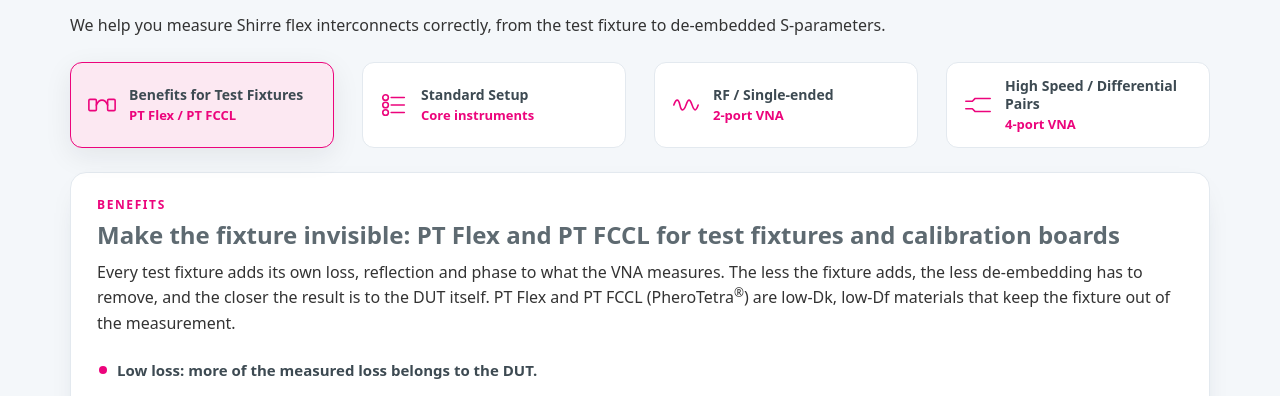
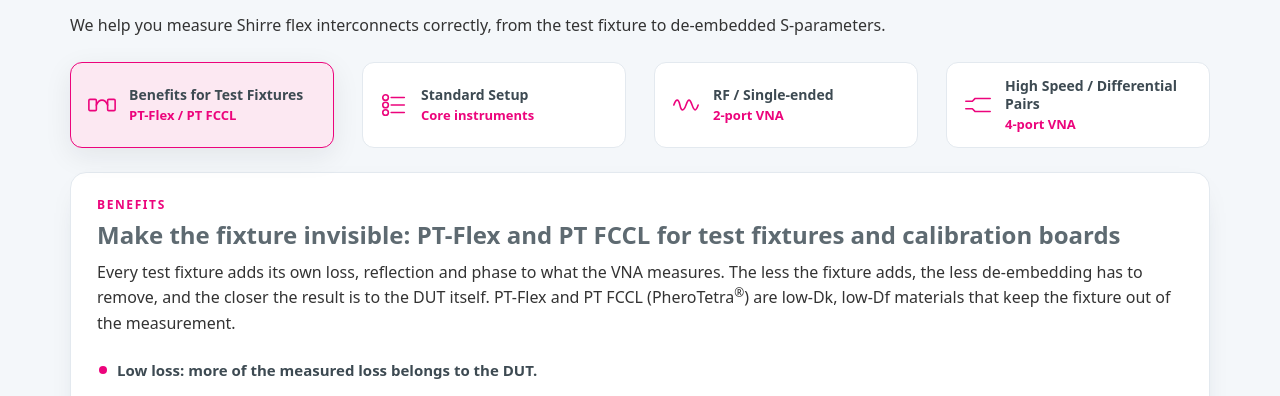
Before and after one commit to ITShirre/www.shirre.com, a Jekyll site: the page built from index.html, in a window 1280 px wide and 900 px high, scrolled down 2623 px. Shown: the part 150-546 px from the top of the window. Built offline with Jekyll 4.4.1, drawn with Linux system fonts in a browser that asks for light colours; some of the changed text lies outside the part shown.

Commit message:
Use PT-Flex naming in Engineering Support

```diff
--- a/_includes/sections/eng-support.html
+++ b/_includes/sections/eng-support.html
@@ -6,6 +6,7 @@
 /* Title uses the site-wide .title-section styles (same as Contact / Application Note). Do not add letter-spacing or a different font. */
 .esp, .esp h1, .esp h2, .esp h3, .esp h4, .esp h5, .esp h6{font-family:system-ui,-apple-system,"Segoe UI",Roboto,"Helvetica Neue",Arial,sans-serif}
 .esp{--esp-mag:#EC047C;--esp-grey:#7A858B;--esp-line:#e3e9ef;font-size:16px;line-height:1.6}
+.esp .nowrap{white-space:nowrap}
 .esp *{box-sizing:border-box}
 .esp .esp-lead{margin:4px 0 24px;font-size:16px;color:#333;max-width:940px}
 .esp .esp-grid{display:grid;grid-template-columns:repeat(2,minmax(0,1fr));column-gap:28px;row-gap:20px;align-items:stretch}
@@ -166,7 +167,7 @@
   <div class="esp" id="esp-root">
     <p class="esp-lead">We help you measure Shirre flex interconnects correctly, from the test fixture to de-embedded S-parameters.</p>
     <div class="esp-tabbar" aria-label="Measurement type">
-      <button type="button" class="esp-tab" role="tab" id="esp-tab-fixtures" aria-controls="esp-panel-fixtures" aria-selected="true"><svg viewBox="0 0 32 32" aria-hidden="true"><rect x="2" y="10" width="8" height="12" rx="1.2"/><rect x="22" y="10" width="8" height="12" rx="1.2"/><path d="M10 16c3-7 9-7 12 0"/></svg><span class="esp-tab-txt"><span class="esp-tab-name">Benefits for Test Fixtures</span><span class="esp-tab-fig">PT&nbsp;Flex / PT&nbsp;FCCL</span></span></button><button type="button" class="esp-tab" role="tab" id="esp-tab-setup" aria-controls="esp-panel-setup" aria-selected="false"><svg viewBox="0 0 32 32" aria-hidden="true"><circle cx="7" cy="8" r="3"/><circle cx="7" cy="16" r="3"/><circle cx="7" cy="24" r="3"/><path d="M13 8h14M13 16h14M13 24h14"/></svg><span class="esp-tab-txt"><span class="esp-tab-name">Standard Setup</span><span class="esp-tab-fig">Core instruments</span></span></button>
+      <button type="button" class="esp-tab" role="tab" id="esp-tab-fixtures" aria-controls="esp-panel-fixtures" aria-selected="true"><svg viewBox="0 0 32 32" aria-hidden="true"><rect x="2" y="10" width="8" height="12" rx="1.2"/><rect x="22" y="10" width="8" height="12" rx="1.2"/><path d="M10 16c3-7 9-7 12 0"/></svg><span class="esp-tab-txt"><span class="esp-tab-name">Benefits for Test Fixtures</span><span class="esp-tab-fig"><span class="nowrap">PT-Flex</span> / PT&nbsp;FCCL</span></span></button><button type="button" class="esp-tab" role="tab" id="esp-tab-setup" aria-controls="esp-panel-setup" aria-selected="false"><svg viewBox="0 0 32 32" aria-hidden="true"><circle cx="7" cy="8" r="3"/><circle cx="7" cy="16" r="3"/><circle cx="7" cy="24" r="3"/><path d="M13 8h14M13 16h14M13 24h14"/></svg><span class="esp-tab-txt"><span class="esp-tab-name">Standard Setup</span><span class="esp-tab-fig">Core instruments</span></span></button>
       <button type="button" class="esp-tab" role="tab" id="esp-tab-se" aria-controls="esp-panel-se" aria-selected="false"><svg viewBox="0 0 32 32" aria-hidden="true"><path d="M3 16c2.5-7 5-7 6.5 0s4 7 6.5 0 4-7 6.5 0 4 7 6.5 0"/></svg><span class="esp-tab-txt"><span class="esp-tab-name">RF / Single-ended</span><span class="esp-tab-fig">2-port VNA</span></span></button>
       <button type="button" class="esp-tab" role="tab" id="esp-tab-diff" aria-controls="esp-panel-diff" aria-selected="false"><svg viewBox="0 0 32 32" aria-hidden="true"><path d="M3 12h7l3-3h16M3 20h7l3 3h16"/></svg><span class="esp-tab-txt"><span class="esp-tab-name">High Speed / Differential Pairs</span><span class="esp-tab-fig">4-port VNA</span></span></button>
     </div>
@@ -175,14 +176,14 @@
       <article class="esp-card esp-benefits" id="esp-benefits">
         <div class="esp-body">
           <p class="esp-eyebrow">Benefits</p>
-          <h2 class="esp-h">Make the fixture invisible: PT&nbsp;Flex and PT&nbsp;FCCL for test fixtures and calibration boards</h2>
-          <p class="esp-p">Every test fixture adds its own loss, reflection and phase to what the VNA measures. The less the fixture adds, the less de-embedding has to remove, and the closer the result is to the DUT itself. PT&nbsp;Flex and PT&nbsp;FCCL (PheroTetra<sup>®</sup>) are low-Dk, low-Df materials that keep the fixture out of the measurement.</p>
+          <h2 class="esp-h">Make the fixture invisible: <span class="nowrap">PT-Flex</span> and PT&nbsp;FCCL for test fixtures and calibration boards</h2>
+          <p class="esp-p">Every test fixture adds its own loss, reflection and phase to what the VNA measures. The less the fixture adds, the less de-embedding has to remove, and the closer the result is to the DUT itself. <span class="nowrap">PT-Flex</span> and PT&nbsp;FCCL (PheroTetra<sup>®</sup>) are low-Dk, low-Df materials that keep the fixture out of the measurement.</p>
           <ul class="esp-list" id="esp-benefits-details">
             <li><strong class="esp-benefit-lead">Low loss: more of the measured loss belongs to the DUT.</strong><div class="esp-benefit-detail" id="esp-benefit-d1"><span class="esp-benefit-body">Low Df keeps the fixture's own insertion loss small, so more bandwidth stays usable and the DUT's real loss is easier to see.</span></div></li>
             <li><strong class="esp-benefit-lead">Low, flat Dk: impedance and phase you can predict.</strong><div class="esp-benefit-detail" id="esp-benefit-d2"><span class="esp-benefit-body">Measured on published PheroTetra<sup>®</sup> striplines: PT150 Dk<sub>eff</sub> ≈ 2.36, flat across 1–49 GHz; hybrid Dk<sub>eff</sub> ~2.32, &lt;1% over 5–63 GHz. Impedance is easier to hold, TRL line lengths are easier to calculate, and the same impedance allows a wider trace.</span></div></li>
             <li><strong class="esp-benefit-lead">One material family from DUT to calibration standard.</strong><div class="esp-benefit-detail" id="esp-benefit-d3"><span class="esp-benefit-body">When the DUT, the test fixture and the TRL or 2x-Thru standards are all built on PheroTetra<sup>®</sup>, there is no material mismatch between them, so de-embedding is more reliable.</span></div></li>
             <li><strong class="esp-benefit-lead">Smaller residual error, more repeatable results.</strong><div class="esp-benefit-detail" id="esp-benefit-d4"><span class="esp-benefit-body">A low-loss fixture with stable properties is easier to model, so less error remains after TRL or IEEE 370 2x-Thru de-embedding, and results stay consistent from calibration to measurement. Residuals also depend on the launch, connectors and layout of each design.</span></div></li>
-            <li><strong class="esp-benefit-lead">Flexible where rigid boards can't go.</strong><div class="esp-benefit-detail" id="esp-benefit-d5"><span class="esp-benefit-body">In a rigid-flex fixture, the rigid sections hold the SMA connectors (40 GHz) and the DUT connector firmly, while the flexible PT&nbsp;Flex section routes, bends and conforms. This suits flex DUTs, bend tests and tight test setups that a rigid board cannot reach.</span></div></li>
+            <li><strong class="esp-benefit-lead">Flexible where rigid boards can't go.</strong><div class="esp-benefit-detail" id="esp-benefit-d5"><span class="esp-benefit-body">In a rigid-flex fixture, the rigid sections hold the SMA connectors (40 GHz) and the DUT connector firmly, while the flexible <span class="nowrap">PT-Flex</span> section routes, bends and conforms. This suits flex DUTs, bend tests and tight test setups that a rigid board cannot reach.</span></div></li>
           </ul>
           <button type="button" class="esp-more" id="esp-benefits-more" aria-expanded="false" aria-controls="esp-benefits-details">Learn more</button>
         </div>
@@ -198,13 +199,13 @@
         </div>
       </article>
       <article class="esp-card esp-deembed" id="esp-benefits-p2">
-        <a class="esp-thumb" href="{{ site.baseurl }}/static/assets/img/eng-support/vfx-proposal-2-fixture-loss-share-1200.png" data-fancybox="esp-benefits" data-caption="How much of the measured loss is the fixture? A test fixture on PT&nbsp;Flex / PT&nbsp;FCCL takes up a smaller share of the measured loss. Schematic illustration, not measured data.">
+        <a class="esp-thumb" href="{{ site.baseurl }}/static/assets/img/eng-support/vfx-proposal-2-fixture-loss-share-1200.png" data-fancybox="esp-benefits" data-caption="How much of the measured loss is the fixture? A test fixture on &lt;span class=&quot;nowrap&quot;&gt;PT-Flex&lt;/span&gt; / PT&nbsp;FCCL takes up a smaller share of the measured loss. Schematic illustration, not measured data.">
           <picture><source type="image/webp" srcset="{{ site.baseurl }}/static/assets/img/eng-support/vfx-proposal-2-fixture-loss-share-1200.webp"><img src="{{ site.baseurl }}/static/assets/img/eng-support/vfx-proposal-2-fixture-loss-share-1200.png" width="1200" height="560" loading="lazy" alt="Schematic bars comparing fixture share of total measured insertion loss: a fixture on conventional PI or FR-4 takes a larger share than a fixture on PheroTetra FCCL, leaving more of the measured loss to the DUT."></picture>
         </a>
         <div class="esp-body">
           <p class="esp-eyebrow">Fixture loss share</p>
           <h2 class="esp-h">How much of the measured loss is the fixture?</h2>
-          <p class="esp-p">PheroTetra<sup>®</sup> has low loss, so a test fixture built on PT&nbsp;Flex / PT&nbsp;FCCL takes up a smaller share of the measured loss and leaves more usable bandwidth. De-embedding has less to remove, and the measurement is more stable and easier to trust. Schematic illustration, not measured data.</p>
+          <p class="esp-p">PheroTetra<sup>®</sup> has low loss, so a test fixture built on <span class="nowrap">PT-Flex</span> / PT&nbsp;FCCL takes up a smaller share of the measured loss and leaves more usable bandwidth. De-embedding has less to remove, and the measurement is more stable and easier to trust. Schematic illustration, not measured data.</p>
         </div>
       </article>
       <article class="esp-card esp-deembed" id="esp-benefits-cal">
```
